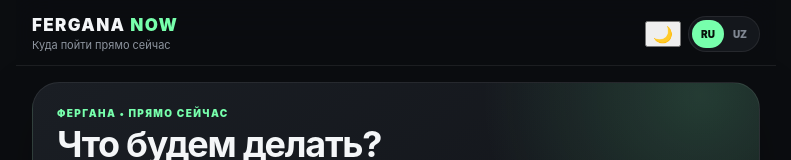
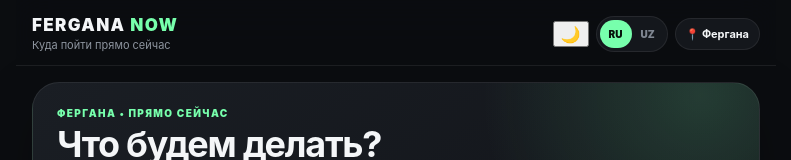
Before and after one commit to oxun97/FerganaNOW, a React (Vite) app: page / in a window 1280 px wide. Shown: the top 160 px of the page, without its empty margins (244-1035 px from the left). Built offline with nearby package versions, Linux system fonts and the light colour scheme; no server answers; the database is empty.

Commit message:
UI: restore location pill in header

```diff
--- a/src/App.css
+++ b/src/App.css
@@ -755,6 +755,20 @@ button {
 .language-switch button.active {
   background: #77ffac;
   color: #07110a;
+}
+
+.location-pill {
+  padding: 8px 12px;
+  border-radius: 999px;
+  background: var(--bg-card);
+  border: 1px solid var(--border);
+  color: var(--text);
+  font-size: 13px;
+  font-weight: 800;
+  white-space: nowrap;
+  display: flex;
+  align-items: center;
+  gap: 4px;
 }
 
 .detail-header-copy {
--- a/src/components/Header.jsx
+++ b/src/components/Header.jsx
@@ -13,6 +13,7 @@ export default function Header({ lang, t, onLanguageChange, theme, onToggleTheme
           <button className={lang === 'ru' ? 'active' : ''} onClick={() => onLanguageChange('ru')}>RU</button>
           <button className={lang === 'uz' ? 'active' : ''} onClick={() => onLanguageChange('uz')}>UZ</button>
         </div>
+        <div className="location-pill">📍 {t.city}</div>
       </div>
     </header>
   )
```
